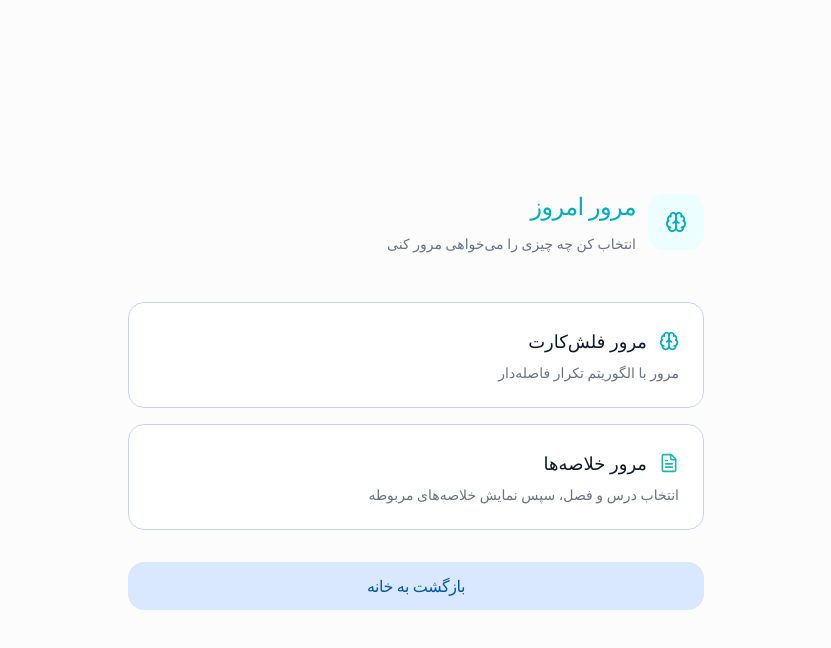
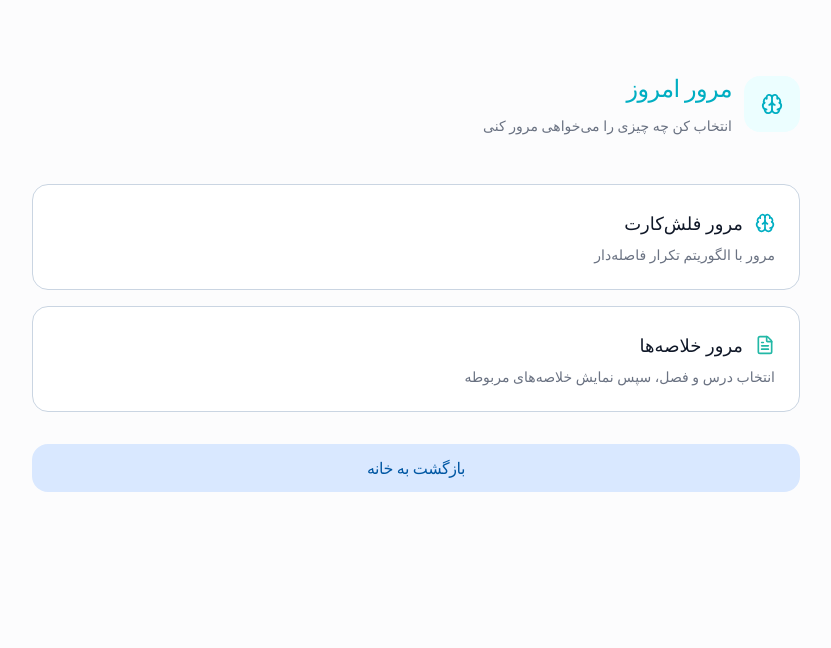
Before and after one commit to RanaEb/CardYarProject, a Next.js app: page /review in a window 1280 px wide. Shown: the top 648 px of the page, without its empty margins (361-1192 px from the left). Built offline with nearby package versions, Linux system fonts and the light colour scheme.

Commit message:
fix(ui) : change top margin

```diff
--- a/app/review/page.jsx
+++ b/app/review/page.jsx
@@ -67,10 +67,10 @@ export default function ReviewHome() {
   };
 
   return (
-    <div className="min-h-screen bg-[#fcfcfd] flex items-center justify-center px-6">
-      <div className="w-full max-w-xl">
+    <div className="min-h-screen bg-[#fcfcfd] p-6">
+      <div className="mx-auto max-w-3xl">
         {/* HEADER */}
-        <div className="flex flex-row items-center gap-3 mb-12">
+        <div className="flex flex-row items-center gap-3 mb-12 mt-12">
           <div className="flex h-14 w-14 items-center justify-center rounded-2xl bg-[#ECFEFF] text-[#00AEC2]">
             <Brain size={22} />
           </div>
--- a/app/summaries/review/page.jsx
+++ b/app/summaries/review/page.jsx
@@ -51,7 +51,7 @@ function SummariesReviewContent() {
   return (
     <div className="min-h-screen bg-[#fcfcfd] px-6 py-10">
       <div className="max-w-4xl mx-auto">
-        <div className="flex items-center gap-3 mb-10">
+        <div className="flex items-center gap-3 mb-10 mt-12">
           <div className="flex h-14 w-14 items-center justify-center rounded-2xl bg-[#E6FBF8] text-[#22B8A6]">
             <FileText size={22} />
           </div>
```
